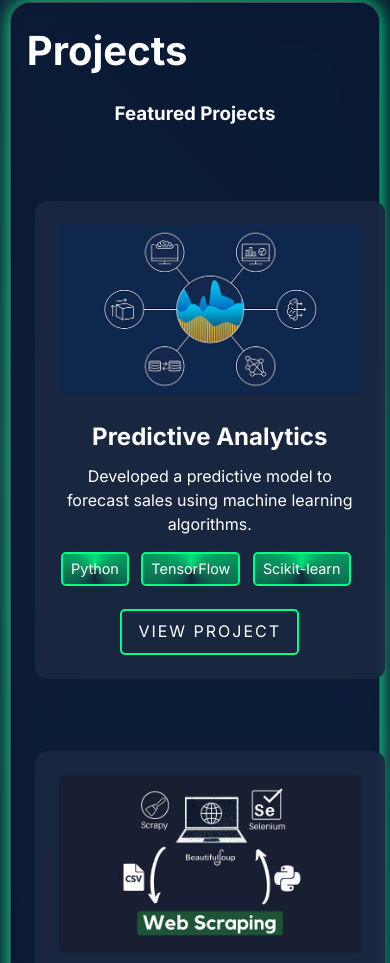
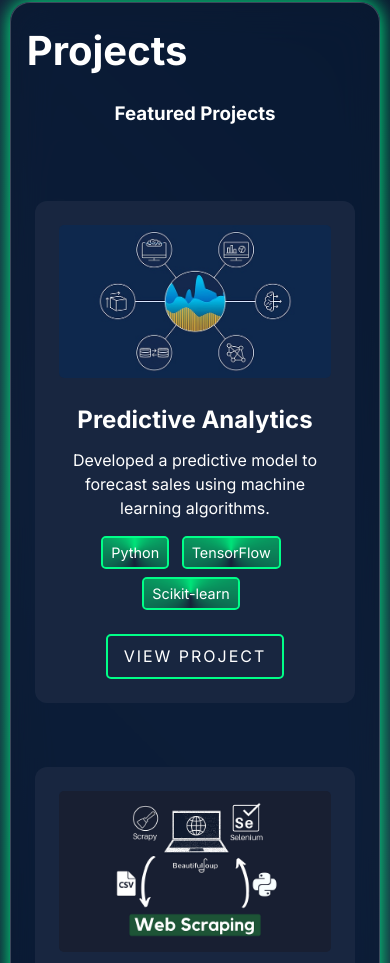
Before and after one commit to Riekobrian/myportfolio, a plain HTML site: page index.html in a window 390 px wide. Shown: the part 3247-4210 px from the top of the page. Drawn offline with nearby package versions, Linux system fonts and the light colour scheme.

Commit message:
Assistant checkpoint: Fix project cards overflow and responsiveness
Assistant generated file changes:
- styles.css: Fix project cards overflow, Adjust project card styles

---

User prompt:

At the projects sections the cards are overflowing outside the container

```diff
--- a/styles.css
+++ b/styles.css
@@ -633,9 +633,12 @@ body {
 /* Grid Layout */
 .project-grid {
   display: grid;
-  grid-template-columns: repeat(auto-fit, minmax(350px, 1fr));
-  gap: 2.5rem;
+  grid-template-columns: repeat(auto-fit, minmax(280px, 1fr));
+  gap: 2rem;
   margin-top: 3rem;
+  padding: 1rem;
+  width: 100%;
+  max-width: 100%;
 }
 
 /* Project Card */
@@ -649,6 +652,14 @@ body {
   opacity: 0;
   transform: translateY(50px);
   animation: fadeInUp 0.8s ease forwards;
+  width: 100%;
+  max-width: 100%;
+}
+
+.project-card img {
+  max-width: 100%;
+  height: auto;
+  object-fit: cover;
 }
 
 @keyframes fadeInUp {
```
